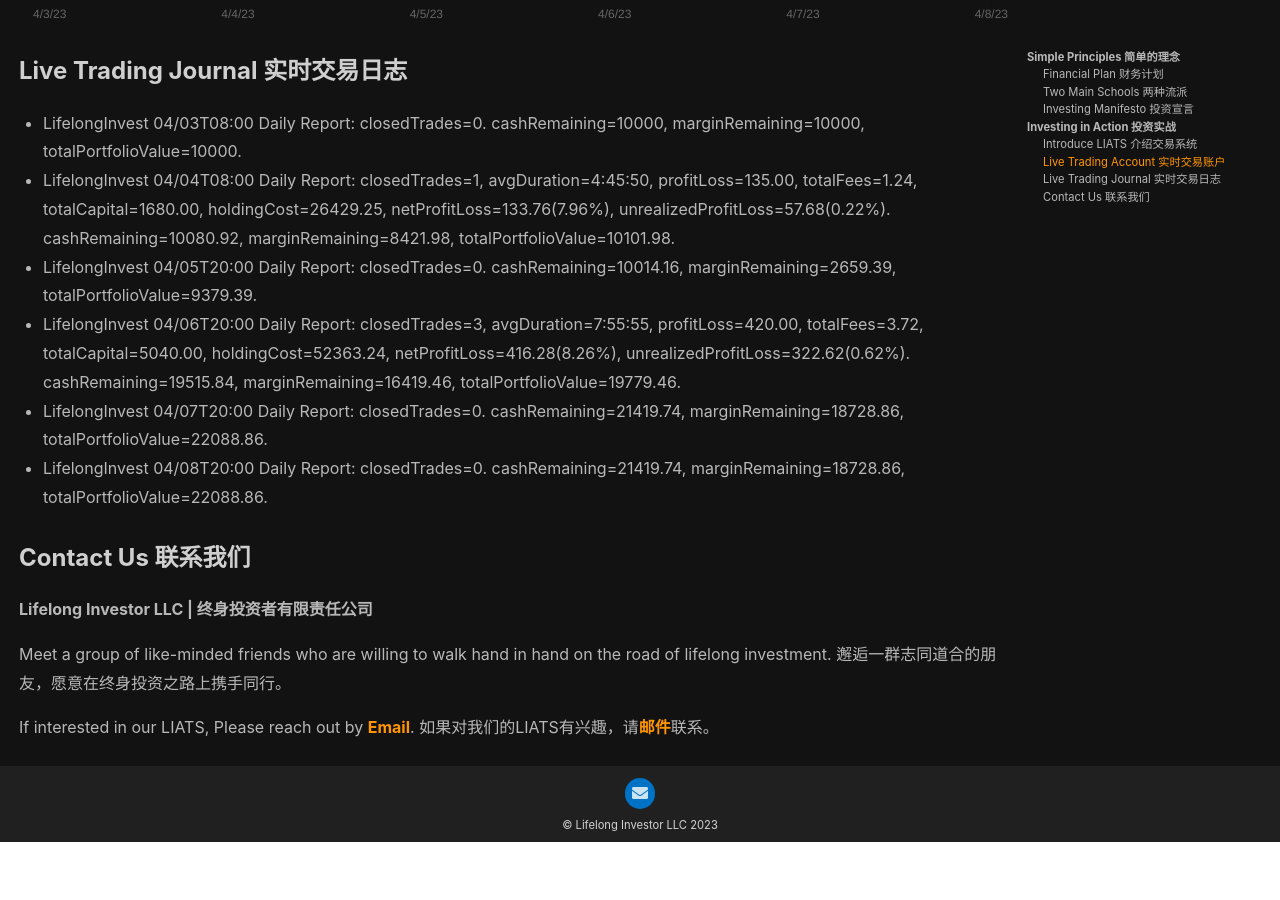
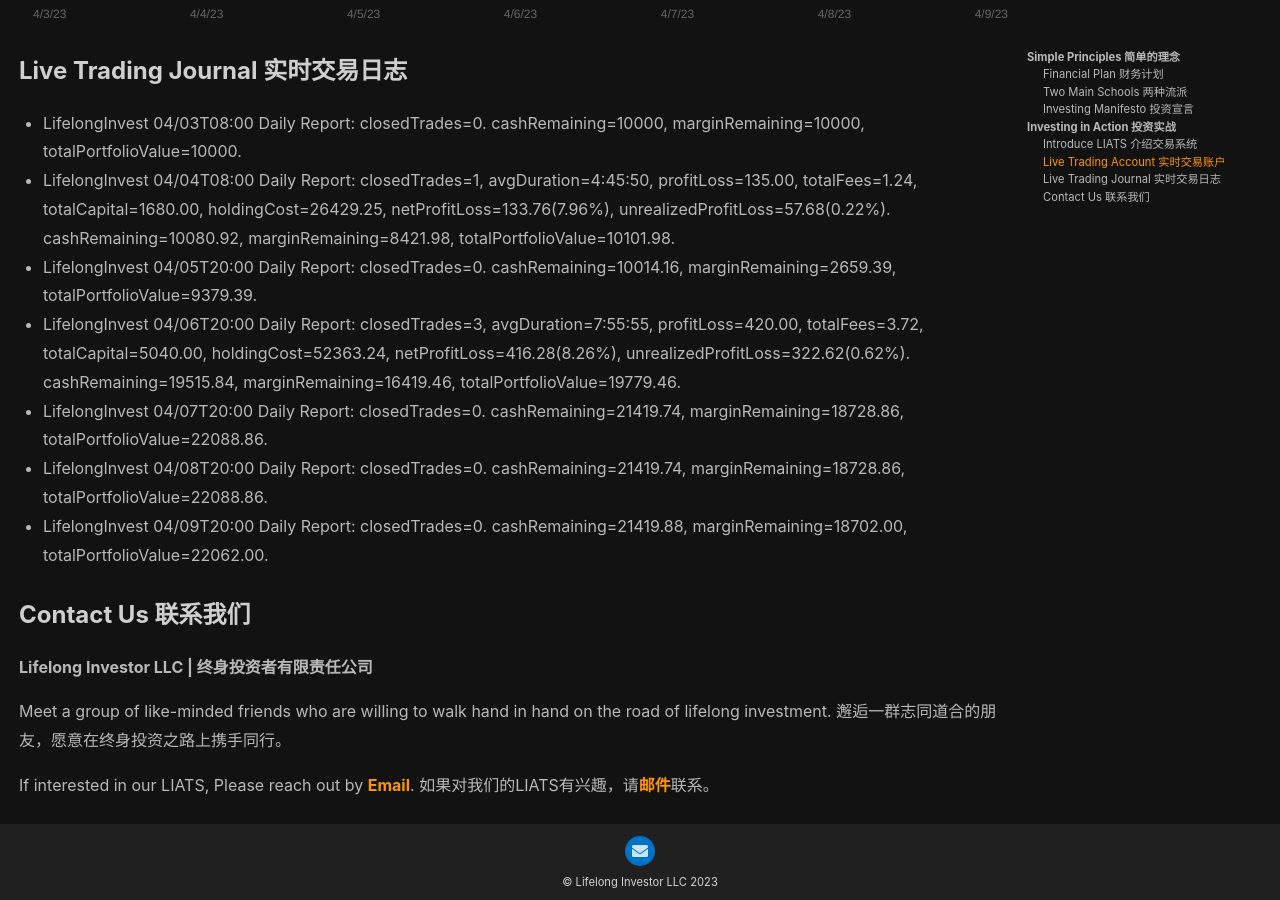
Before and after one commit to lifelonginvestorllc/lifelonginvestorllc.github.io, a Jekyll site: the page built from index.md, in a window 1280 px wide and 900 px high, scrolled down 3371 px. Built offline with Jekyll 4.4.1, drawn with Linux system fonts in a browser that asks for light colours; nearby versions of some CDN libraries; before the commit the page ends 4213 px from its top, so only the background shows below that; some of the changed lines change nothing that is shown.

Commit message:
Live with Chart

```diff
--- a/index.md
+++ b/index.md
@@ -127,21 +127,21 @@
 {
   "type": "line",
   "data": {
-    "labels": ["4/3/23", "4/4/23", "4/5/23", "4/6/23", "4/7/23", "4/8/23"],
+    "labels": ["4/3/23", "4/4/23", "4/5/23", "4/6/23", "4/7/23", "4/8/23", "4/9/23"],
     "datasets": [
       {
         "label": "Principal (本金)",
         "lineTension": 0.2,
         "borderColor": "blue",
         "pointRadius": 3,
-        "data": [1, 1, 1, 2, 2.1, 2.1]
+        "data": [1, 1, 1, 2, 2.1, 2.1, 2.1]
       },
       {
         "label": "Total Asset (总资产)",
         "lineTension": 0.2,
         "borderColor": "gold",
         "pointRadius": 3,
-        "data": [1, 1.01, 0.94, 1.98, 2.21, 2.21]
+        "data": [1, 1.01, 0.94, 1.98, 2.21, 2.21, 2.21]
       }
     ]
   },
@@ -184,6 +184,7 @@
 - LifelongInvest 04/06T20:00 Daily Report: closedTrades=3, avgDuration=7:55:55, profitLoss=420.00, totalFees=3.72, totalCapital=5040.00, holdingCost=52363.24, netProfitLoss=416.28(8.26%), unrealizedProfitLoss=322.62(0.62%). cashRemaining=19515.84, marginRemaining=16419.46, totalPortfolioValue=19779.46.
 - LifelongInvest 04/07T20:00 Daily Report: closedTrades=0. cashRemaining=21419.74, marginRemaining=18728.86, totalPortfolioValue=22088.86.
 - LifelongInvest 04/08T20:00 Daily Report: closedTrades=0. cashRemaining=21419.74, marginRemaining=18728.86, totalPortfolioValue=22088.86.
+- LifelongInvest 04/09T20:00 Daily Report: closedTrades=0. cashRemaining=21419.88, marginRemaining=18702.00, totalPortfolioValue=22062.00.
 
 ### Contact Us 联系我们
 
```
